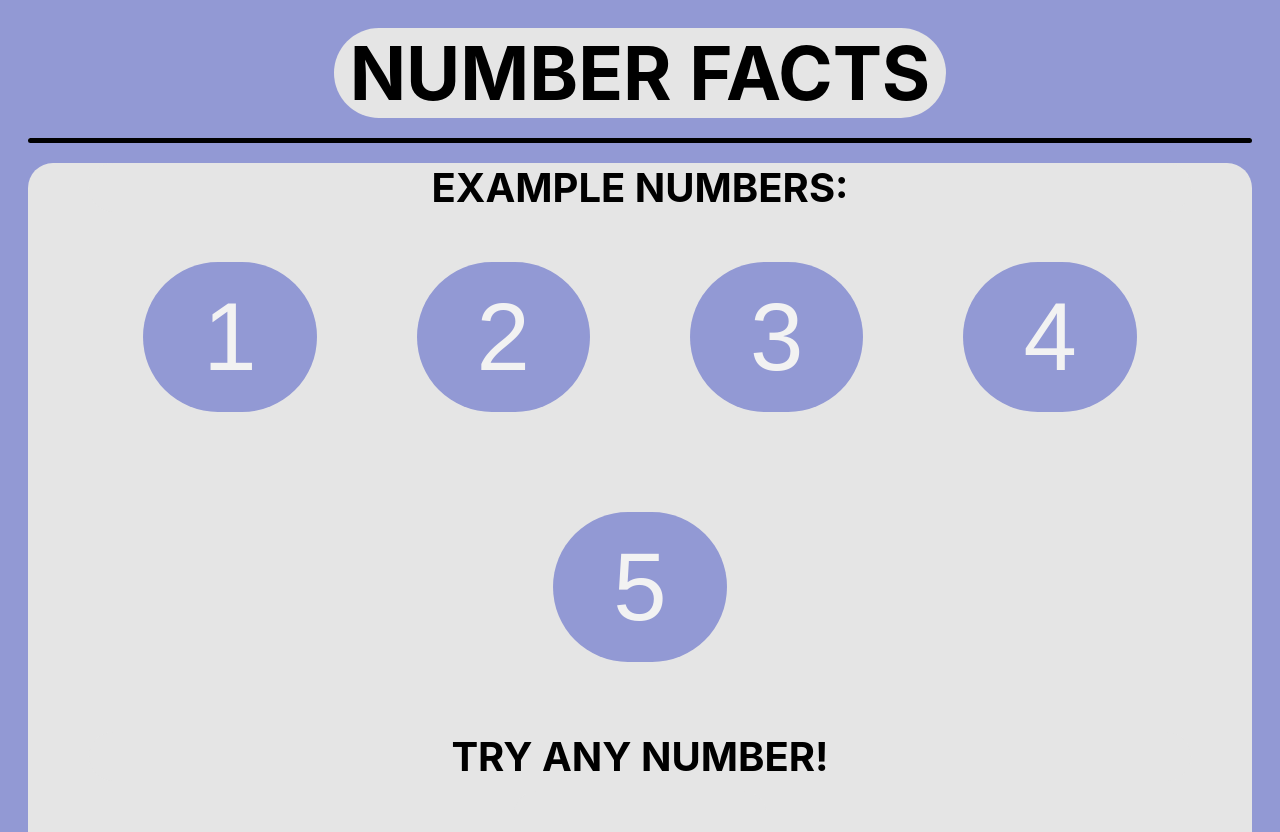
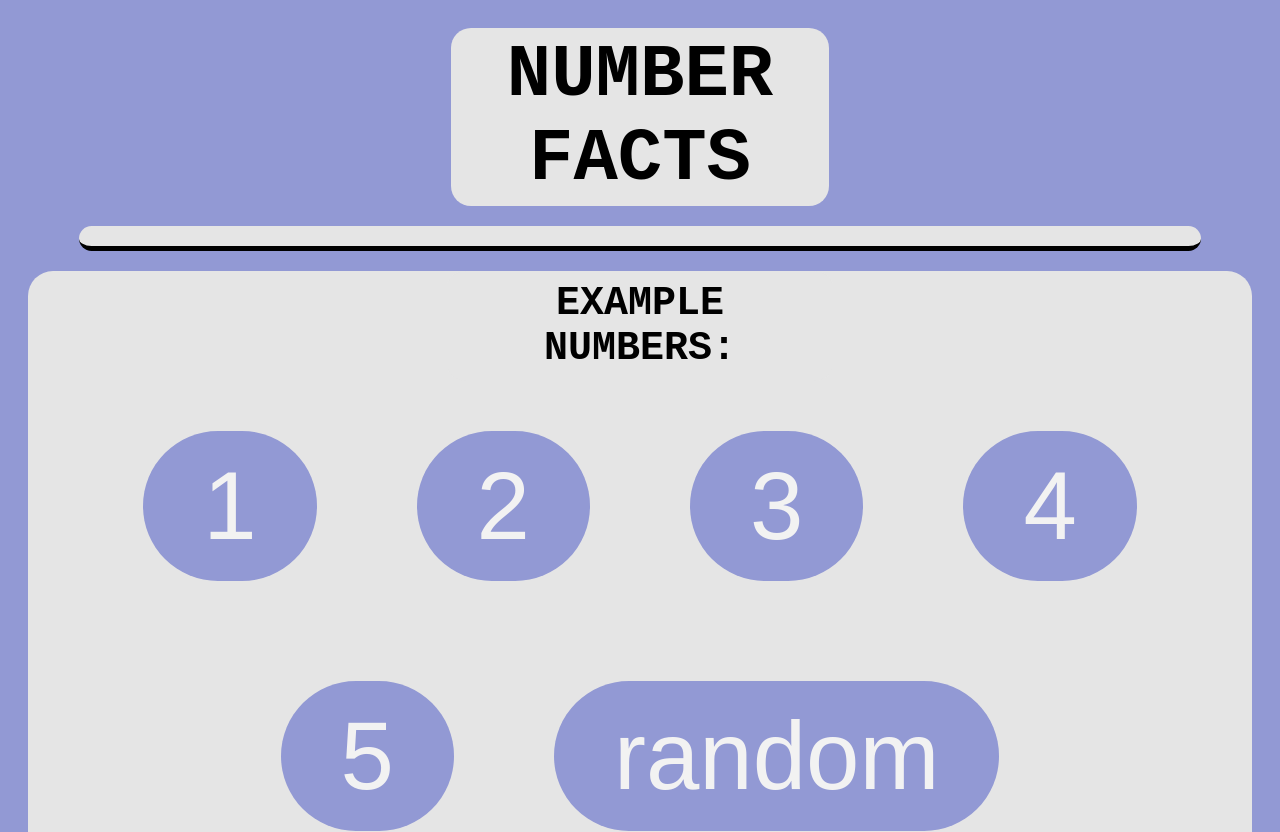
Before and after one commit to VladGusiev/number-facts, a React (Create React App) app: page / in a window 1280 px wide. Shown: the top 832 px of the page. Built offline with nearby package versions, Linux system fonts and the light colour scheme; no server answers.

Commit message:
smaller style changes, added font.

```diff
--- a/src/App.css
+++ b/src/App.css
@@ -7,14 +7,15 @@ body {
 .header, .main-text {
     text-align: center;
     background-color: #E5E5E5;
-    border-radius: 100px;
+    border-radius: 20px;
     margin: auto;
 }
 
 /*Text on top*/
 .header {
     font-size: 74px;
-    width: 50%;
+    width: 30%;
+    padding: 5px;
 }
 
 
@@ -22,11 +23,13 @@ body {
 .main-text {
     font-size: 40px;
     margin-top: 20px;
-    width: 90%;
+    width: 30%;
+    padding: 10px;
 }
 
 .output {
-    width: 100%;
+    padding: 10px;
+    width: 90%;
     border-bottom: 5px solid black;
     background-color: #E5E5E5;
 }
@@ -72,6 +75,6 @@ body {
     }
 
     .output {
-        width: 105%;
+        width: 90%;
     }
 }
--- a/src/App.js
+++ b/src/App.js
@@ -51,6 +51,7 @@ class App extends Component {
             <TestButton onClickChange={this.onClickChange} number={"3"}/>
             <TestButton onClickChange={this.onClickChange} number={"4"}/>
             <TestButton onClickChange={this.onClickChange} number={"5"}/>
+            <TestButton onClickChange={this.onClickChange} number={"random"}/>
           </div>
 
           <div className="custom-field" align="center">
--- a/src/index.css
+++ b/src/index.css
@@ -4,6 +4,7 @@ body {
     sans-serif;
   -webkit-font-smoothing: antialiased;
   -moz-osx-font-smoothing: grayscale;
+  font-family: 'Share Tech Mono', monospace;
 }
 
 code {
```
Also changed, not shown: src/components/TestButton.css (+5 -39 lines).
